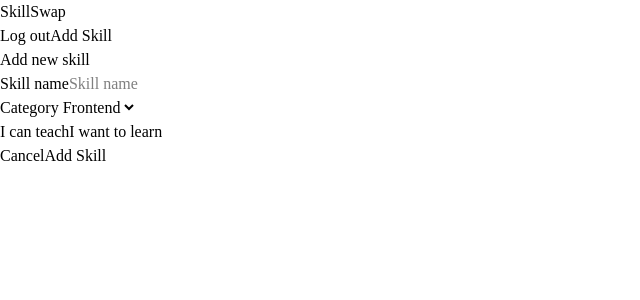
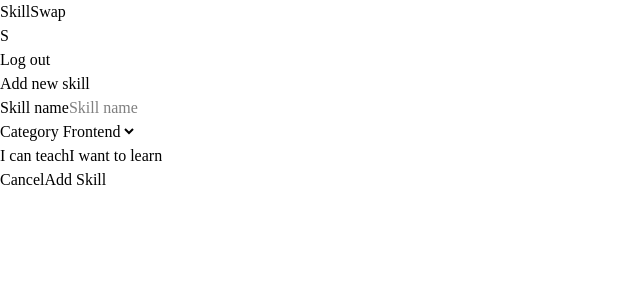
Before and after one commit to obulbuk07/skillswap-client, a React (Vite) app: page /add in a window 1280 px wide. Shown: the top 300 px of the page, without its empty margins (0-640 px from the left). Built offline with nearby package versions, Linux system fonts and the light colour scheme; sample sign-in values are in the browser's storage.

Commit message:
modification of nav bar add user logo and remove add skill button

```diff
--- a/src/components/NavBar.jsx
+++ b/src/components/NavBar.jsx
@@ -8,15 +8,18 @@ function NavBar(){
         localStorage.removeItem('token')
         navigate('/')
     }
+    const userName = localStorage.getItem('userName');
     return(
         <nav className="flex justify-between items-center px-6 py-4 bg-white border-b border-gray-200">
             <p className="text-blue-600 font-bold text-xl">SkillSwap</p>
             {isLoggedIn
-                ? <button onClick={handleLogOut}>Log out</button>
-                : <Link to="/login">Log in</Link>
+                ?  <div className='flex gap-4'><div className="w-8 h-8 rounded-full bg-blue-100 flex items-center justify-center text-blue-600 text-sm font-medium">{userName ? userName[0].toUpperCase() : '?'}</div><button className='bg-blue-600 text-white px-4 py-2 rounded-lg text-sm' onClick={handleLogOut}>Log out</button> </div>
+                : <Link to="/login" className='bg-blue-600 text-white px-4 py-2 rounded-lg text-sm'>Log in</Link>
             }
-            <Link to="/add" className="bg-blue-600 text-white px-4 py-2 rounded-lg text-sm">Add Skill</Link>
         </nav>
     )
 }
 export default NavBar;
+
+
+//<Link to="/add" className="bg-blue-600 text-white px-4 py-2 rounded-lg text-sm">Add Skill</Link>
--- a/src/components/skillCard.jsx
+++ b/src/components/skillCard.jsx
@@ -7,17 +7,18 @@ function SkillCard({id, name, category, author, canTeach, onDelete, isOwner}){
         <div className="min-h-[160px] relative flex flex-col bg-white rounded-xl p-4 border border-gray-200 hover:shadow-md transition-shadow cursor-pointer">
             <span className={`self-start inline-block text-xs px-2 py-1 rounded-full ${canTeach ? 'bg-green-100 text-green-700' : 'bg-yellow-100 text-yellow-700'}`}>{canTeach? "Can Teach" : "Want to learn"}</span>
             <p className="font-medium mt-2 text-gray-900">{name}</p>
-            <p className="text-sm text-gray-500 mb-3">{category}</p>
+            <p className="text-sm text-gray-500 mb-3">{category}</p><s></s>
             <div className="flex items-center gap-2 mt-auto">
                 <div className="w-6 h-6 rounded-full bg-blue-100 flex items-center justify-center text-xs text-blue-600 font-medium">
                     {author[0].toUpperCase()}
                 </div>
                 <span className="text-xs text-gray-400">{author}</span>
-                <button className='absolute bottom-5 right-5 hover:underline transition duration-300' type="button" onClick={() => setShowModal(true) } >Contact</button>
+                <button className='absolute bottom-5 right-5 hover:underline transition duration-' type="button" onClick={() => setShowModal(true) } >Contact</button>
                 {isOwner &&
                     <button onClick={onDelete} className="text-xs absolute top-5 right-5 text-red-400 hover:text-red-600">
                         Delete
                     </button>
+
                 }
 
             </div>
--- a/src/pages/Login.jsx
+++ b/src/pages/Login.jsx
@@ -17,6 +17,7 @@ function Login(){
                     .then(res => res.json())
                     .then(data => {
                         localStorage.setItem('token', data.token)
+                        localStorage.setItem('userName', data.name)
                         navigate('/')
                     })
                 }}
```
